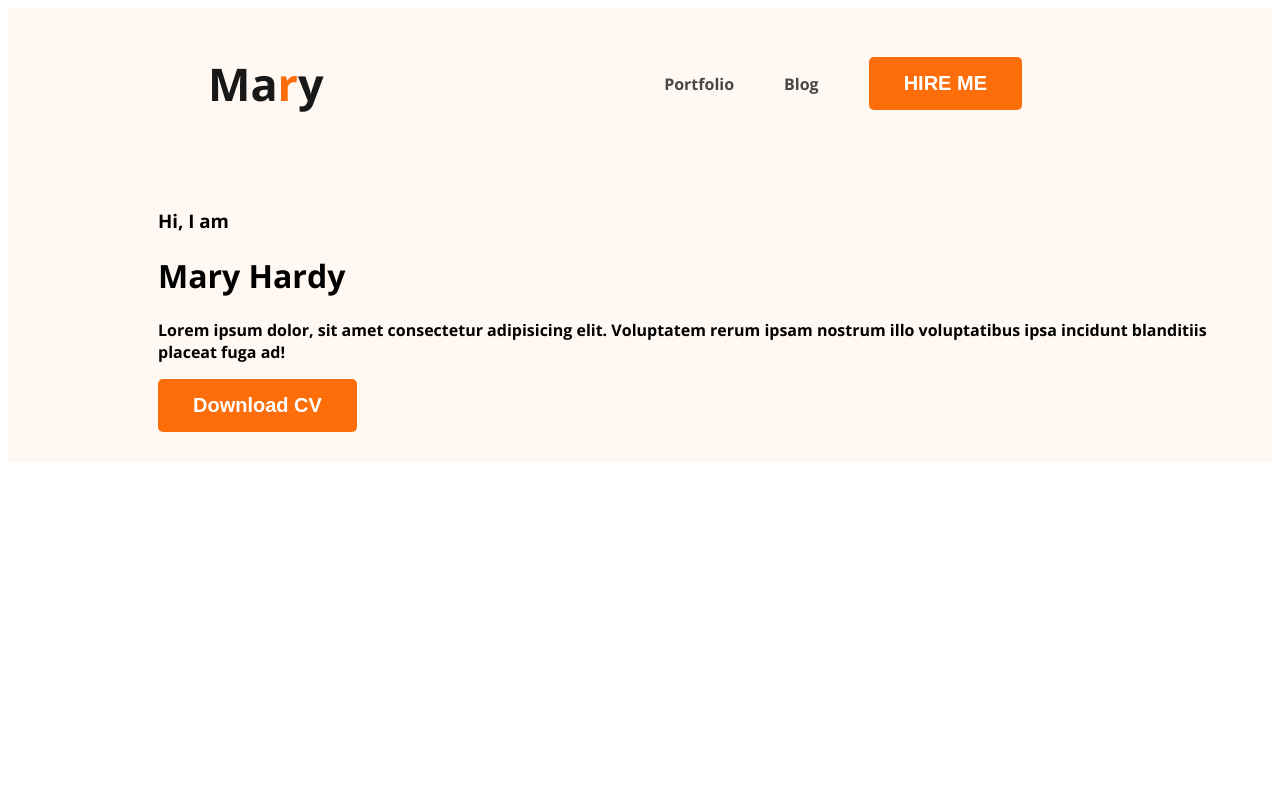
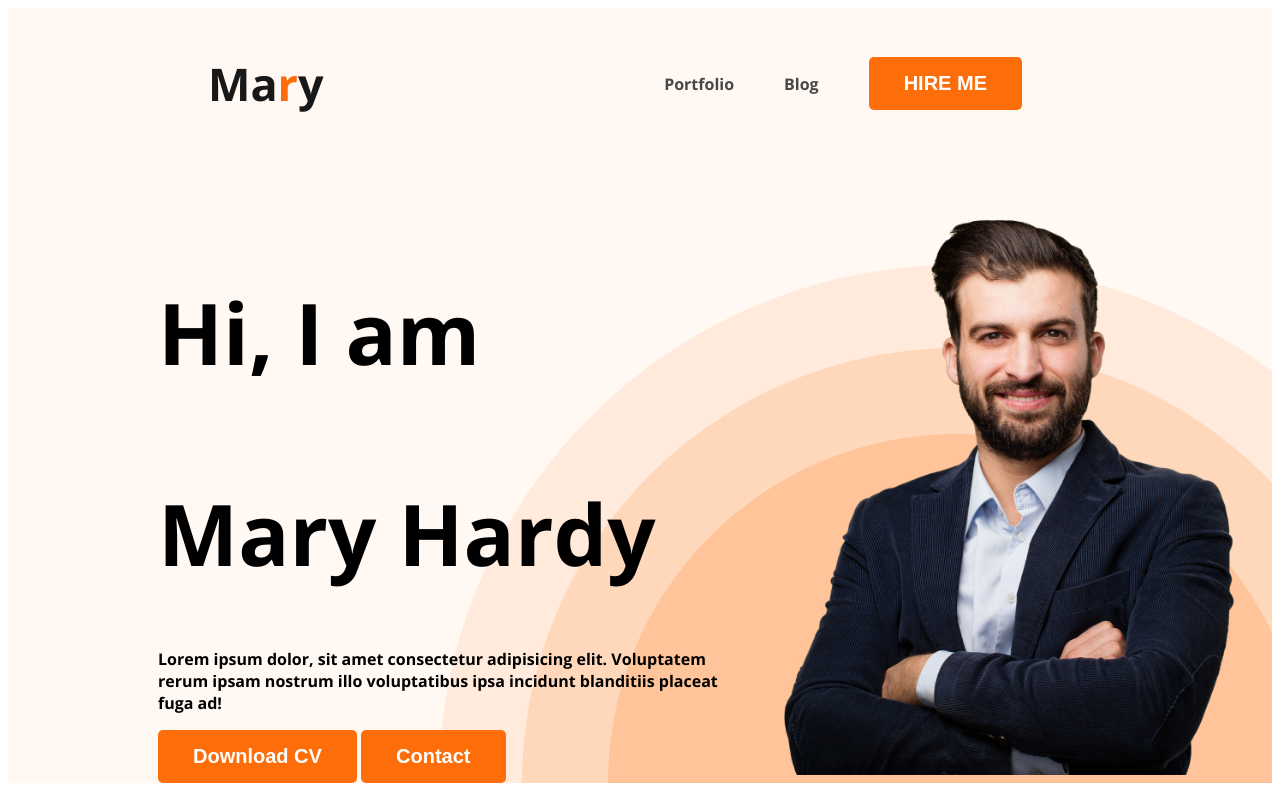
Before and after one commit to milydatta/developer-portfolio, a plain HTML site: page index.html in a window 1280 px wide. Drawn offline with nearby package versions, Linux system fonts and the light colour scheme.

Commit message:
added banner

```diff
--- a/index.html
+++ b/index.html
@@ -20,7 +20,7 @@
         </ul>
       </nav>
       <div class="banner">
-        <div>
+        <div class="banner-content">
           <h3 class="banner-greeting">Hi, I am</h3>
           <h1 class="banner-title">Mary Hardy</h1>
           <p>Lorem ipsum dolor, sit amet consectetur
@@ -28,7 +28,9 @@
               nostrum illo voluptatibus ipsa incidunt
                blanditiis placeat fuga ad!</p>
           <button class="btn-primary">Download CV</button>
+          <button class="btn-primary">Contact</button>
         </div>
+        <img class="profile-pic" src="images/hardy.png" alt="">
       </div>
     </header>
 
--- a/styles/portfolio.css
+++ b/styles/portfolio.css
@@ -52,7 +52,22 @@ nav a{
 /* header related styles*/
 .header{
     background-color: #FFF8F3;
+    background-image: url('../images/header_bg.png');
+    background-repeat: no-repeat;
+    background-position: bottom right;
 }
 .banner{
-    padding: 30px 30px 30px 150px;
+    padding: 30px 30px 0px 150px;
+    display: flex;
+    align-items: center;
 }
+.banner .profile-pic{
+    width: 500px;
+}
+.banner-greeting{
+    font-size: 85px;
+}
+.banner-title{
+    font-size: 85px;
+    font-weight: 700;
+}
```
